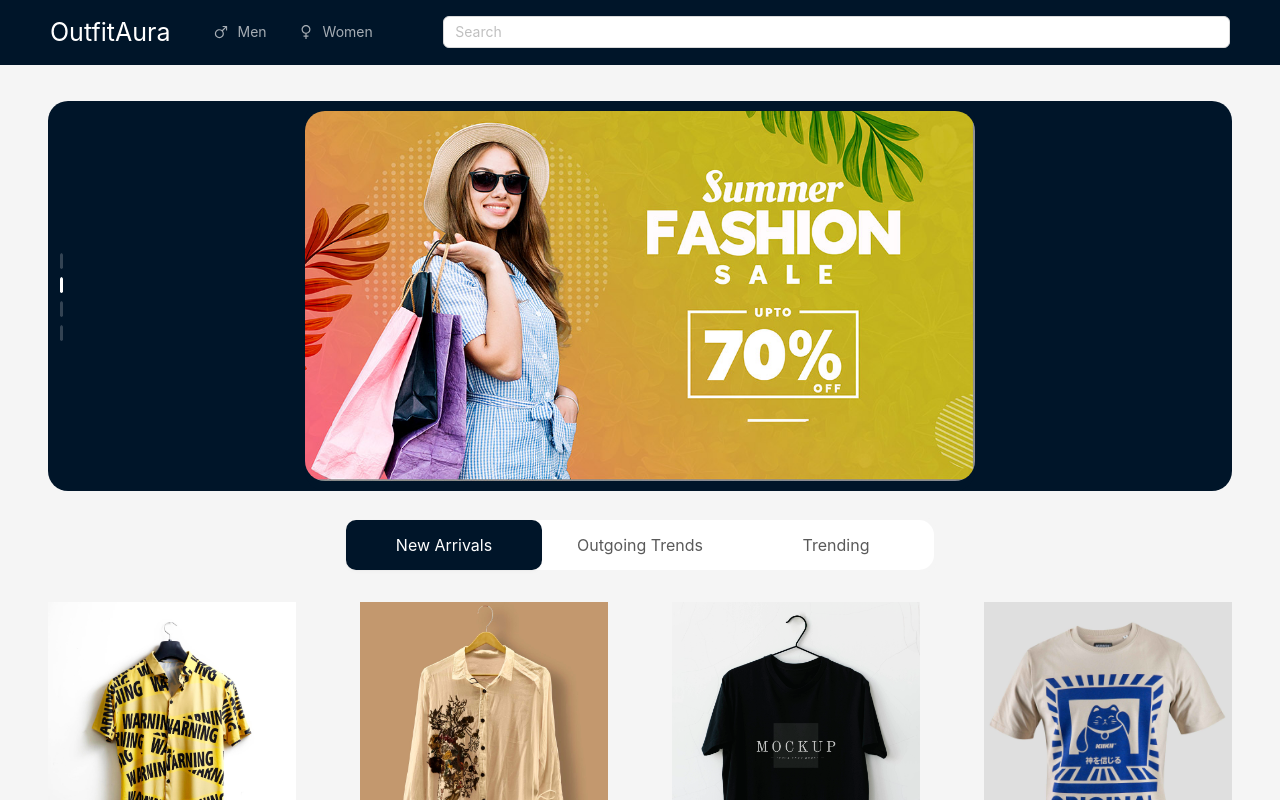
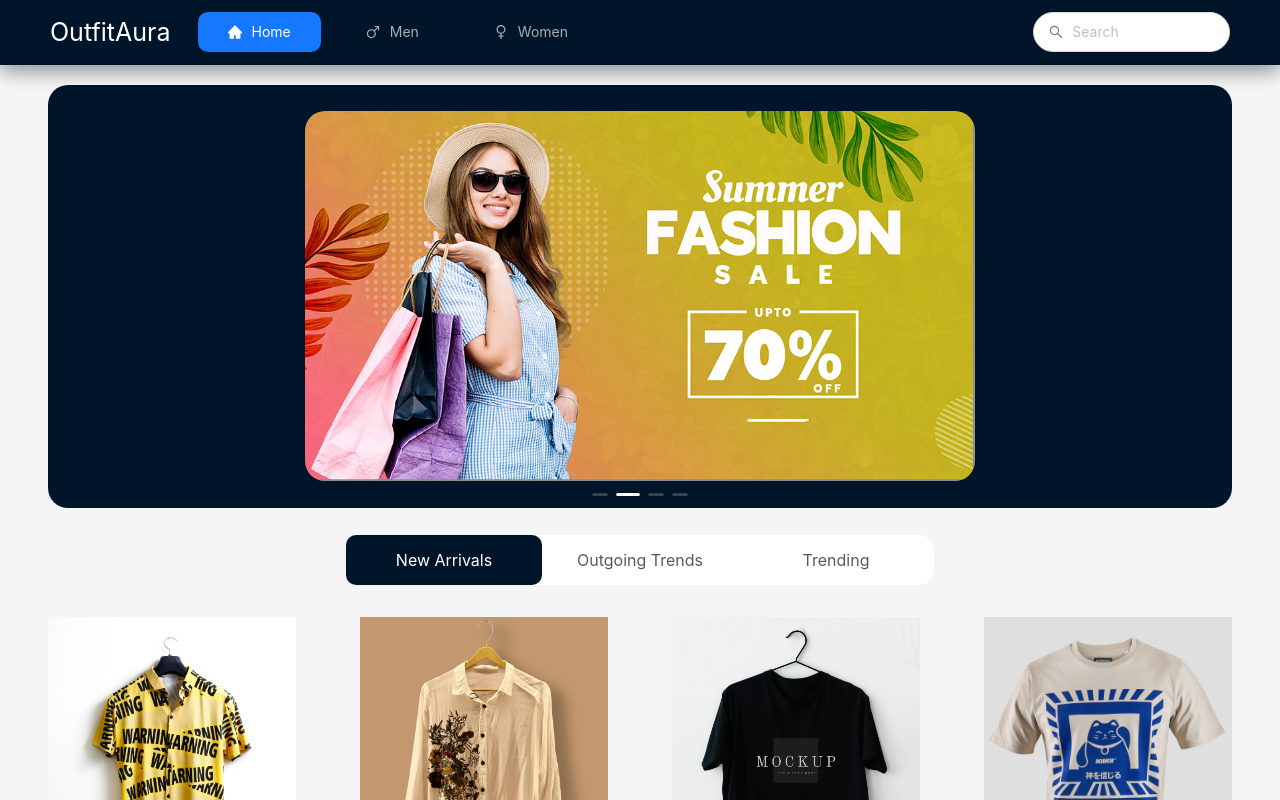
Before and after one commit to 2vergent/outfitaura, a React (Create React App) app: page / in a window 1280 px wide. Shown: the top 800 px of the page. Built offline with nearby package versions, Linux system fonts and the light colour scheme.

Commit message:
Polished Homepage

```diff
--- a/src/assets/styles/homepage.css
+++ b/src/assets/styles/homepage.css
@@ -4,6 +4,7 @@
   z-index: 1;
   width: 100%;
   height: 65px;
+  box-shadow: 0 4px 20px 0 rgba(0, 0, 0, 0.3), 0 6px 20px 0 rgba(0, 0, 0, 0.2);
 }
 
 #homepage-layout .header .logo-text {
@@ -11,18 +12,36 @@
   color: #fff;
 }
 
+#homepage-layout #homepage-menu {
+  height: 40px;
+  margin-top: 12px;
+}
+
+#homepage-layout #homepage-menu .ant-menu-item {
+  display: flex;
+  justify-content: center;
+  align-items: center;
+  border-radius: 10px;
+  margin-right: 15px;
+  padding: 0px 30px 0px 30px;
+}
+
+#homepage-layout .ant-input-affix-wrapper {
+  border-radius: 20px !important;
+  padding: 8px 10px 8px 15px;
+}
+
+#homepage-layout #homepage-search {
+  margin-left: 5px;
+}
+
 #homepage-layout .homepage-content {
   padding: 20px 48px;
 }
 
-#homepage-layout .homepage-content .home-intro-text {
-  color: #001529;
-  font-size: 80px;
-  font-weight: 600;
-}
-
-#homepage-layout .homepage-content .home-intro-desc {
-  font-size: 20px;
+#homepage-layout #homepage-carousel {
+  background: #001529;
+  border-radius: 20px;
 }
 
 #homepage-layout .homepage-content .carousel-wrapper-main,
@@ -75,19 +94,14 @@
   opacity: 1;
 }
 
-/* #homepage-layout .homepage-content .new-arrival-text {
-  height: 50px;
+#homepage-layout .buy-now-btn {
   background-color: #001529;
+  height: 38px;
   color: #fff;
-  border-radius: 20px;
-  margin: 10px 0px 20px 0px;
-  display: flex;
-  justify-content: center;
-  align-items: center;
-} */
+  width: 100%;
+}
 
 #homepage-layout #homepage-segmented .ant-segmented-group {
-  /* padding: 8px; */
   border-radius: 15px;
   height: 50px;
   display: flex;
@@ -103,7 +117,7 @@
   align-items: center;
   border-radius: 10px;
   background-color: #001529;
-  color: #fff !important;
+  color: #fff;
 }
 
 #homepage-layout #homepage-segmented .ant-segmented-item {
@@ -112,7 +126,6 @@
   justify-content: center;
   align-items: center;
   border-radius: 10px;
-  /* color: #fff; */
 }
 
 #homepage-layout #homepage-segmented .ant-segmented-thumb {
@@ -120,26 +133,3 @@
   background-color: #001529 !important;
   color: #fff !important;
 }
-
-/* #homepage-layout
-  #homepage-segmented
-  .ant-segmented-item-selected
-  .ant-segmented-item-label {
-  border-radius: 15px;
-  color: #000 !important;
-}
-
-#homepage-layout #homepage-segmented .ant-segmented-thumb {
-  color: #001529 !important;
-}
-
-#homepage-layout
-  #homepage-segmented
-  .ant-segmented-item
-  .ant-segmented-item-label {
-  height: 45px;
-  display: flex;
-  justify-content: center;
-  align-items: center;
-  color: #fff;
-} */
--- a/src/components/homepage.js
+++ b/src/components/homepage.js
@@ -12,27 +12,24 @@ import {
   Button,
   Segmented,
 } from "antd";
-import { ManOutlined, WomanOutlined } from "@ant-design/icons";
-import mock1 from "../assets/images/mock1.jpg";
-import mock2 from "../assets/images/mock2.jpg";
-import mock3 from "../assets/images/mock3.jpg";
-import mock4 from "../assets/images/mock4.jpg";
-import mock5 from "../assets/images/mock5.jpg";
-import mock6 from "../assets/images/mock6.jpg";
-import mock7 from "../assets/images/mock7.jpg";
-import mock8 from "../assets/images/mock8.jpg";
-import banner1 from "../assets/images/banner1.jpg";
-import banner2 from "../assets/images/banner2.jpg";
-import banner3 from "../assets/images/banner3.jpg";
-import banner4 from "../assets/images/banner4.jpg";
+import {
+  ManOutlined,
+  WomanOutlined,
+  HomeFilled,
+  SearchOutlined,
+} from "@ant-design/icons";
+import { newArrivals, newArrivalDesc, carouselImages } from "../utils/data";
 
 const { Header, Content, Footer } = Layout;
 const { Meta } = Card;
 
 const Homepage = () => {
-  const [bannerHover, setBannerHover] = useState(false);
-
   const items = [
+    {
+      key: "1",
+      label: "Home",
+      icon: <HomeFilled />,
+    },
     {
       key: "2",
       label: "Men",
@@ -45,90 +42,41 @@ const Homepage = () => {
     },
   ];
 
-  const newArrivals = [mock1, mock2, mock3, mock4, mock5, mock6, mock7, mock8];
-  const newArrivalDesc = [
-    { title: "Europe Street Beat", price: 1000 },
-    { title: "Asia Street Beat", price: 2000 },
-    { title: "America Street Beat", price: 3000 },
-    { title: "Africa Street Beat", price: 4000 },
-    { title: "Australia Street Beat", price: 5000 },
-    { title: "India Street Beat", price: 6000 },
-    { title: "Russia Street Beat", price: 7000 },
-    { title: "Antartica Street Beat", price: 8000 },
-  ];
-  const carouselImages = [
-    {
-      image: banner1,
-      title: "Classic Cotton Comfort Shirt",
-      desc: "Classic comfort meets timeless style in our cotton shirt. Perfect for any occasion, it effortlessly blends sophistication with ease.",
-    },
-    {
-      image: banner2,
-      title: "Urban Denim Casual",
-      desc: "Rugged denim meets urban coolness in this casual shirt. Versatile and stylish, it's your go-to for laid-back sophistication.",
-    },
-    {
-      image: banner3,
-      title: "Elegant Linen Blend",
-      desc: "Stay cool and elegant with our linen blend shirt. Ideal for warm days, it effortlessly combines comfort and sophistication.",
-    },
-    {
-      image: banner4,
-      title: "Bold Striped Statement",
-      desc: "Make a statement with bold stripes. This modern-fit shirt is for those who love standing out with confidence and style.",
-    },
-  ];
-
-  useEffect(() => {
-    console.log("BanneHover: ", bannerHover);
-  }, [bannerHover]);
-
   return (
     <Layout id="homepage-layout">
       <Header className="header">
         <Row type="flex">
-          <Col span={3} align="left">
+          <Col xs={6} sm={5} md={4} lg={3} align="left">
             <span className="logo-text">OutfitAura</span>
           </Col>
-          <Col span={5} align="left">
+          <Col xs={14} sm={15} md={16} lg={17} align="left">
             <Menu
+              id="homepage-menu"
               theme="dark"
               mode="horizontal"
               defaultSelectedKeys={["1"]}
               items={items}
             />
           </Col>
-          <Col span={16}>
-            <Input placeholder="Search"></Input>
+          <Col xs={4} sm={4} md={4} lg={4} align="right">
+            <Input
+              id="homepage-search"
+              prefix={<SearchOutlined style={{ color: "grey" }} />}
+              placeholder="Search"
+              allowClear
+            />
           </Col>
         </Row>
       </Header>
       <Content className="homepage-content">
         <Row type="flex">
-          {/* <Col xs={24} sm={24} md={24} lg={12} align="left">
-            <Row>
-              <Col>
-                <span className="home-intro-text">OutfitAura,</span>
-                <br />
-                <span className="home-intro-desc">
-                  Where style meets simplicity! Discover curated fashion that
-                  effortlessly blends comfort and chic. Embrace the ease of
-                  cool, everyday looks. Your wardrobe upgrade starts here!
-                </span>
-              </Col>
-            </Row>
-          </Col> */}
           <Col span={24} align="center">
             <Col xs={24} sm={24} md={24} lg={24} align="center">
-              <Carousel autoplay dotPosition={"left"}>
+              <Carousel id="homepage-carousel" autoplay dotPosition={"bottom"}>
                 {carouselImages.map((carousel) => (
                   <div>
                     <h3 className="carousel-wrapper-main">
-                      <div
-                        className="carousel-wrapper"
-                        onMouseOver={() => setBannerHover(true)}
-                        onMouseLeave={() => setBannerHover(false)}
-                      >
+                      <div className="carousel-wrapper">
                         <Image
                           src={carousel.image}
                           preview={false}
@@ -143,8 +91,13 @@ const Homepage = () => {
                               <p className="carousel-text">{carousel.title}</p>
                               <p className="carousel-text">{carousel.desc}</p>
                             </Col>
-                            <Col span={2} offset={6}>
-                              <Button>Buy Now</Button>
+                            <Col span={5} offset={6}>
+                              <Button
+                                id="homepage-buy-now"
+                                className="buy-now-btn"
+                              >
+                                Buy Now
+                              </Button>
                             </Col>
                           </Row>
                         </div>
@@ -156,16 +109,7 @@ const Homepage = () => {
             </Col>
           </Col>
         </Row>
-        {/* <Row>
-          <Col span={24} align="center">
-            <Col span={4}>
-              <div className="new-arrival-text">
-                <p>New Arrivals</p>
-              </div>
-            </Col>
-          </Col>
-        </Row> */}
-        <Row className="mt-10">
+        <Row className="mt-25">
           <Col span={24} align="center">
             <Col sm={24} md={24} lg={12}>
               <Segmented
--- /dev/null
+++ b/src/utils/data.js
@@ -0,0 +1,55 @@
+import mock1 from "../assets/images/mock1.jpg";
+import mock2 from "../assets/images/mock2.jpg";
+import mock3 from "../assets/images/mock3.jpg";
+import mock4 from "../assets/images/mock4.jpg";
+import mock5 from "../assets/images/mock5.jpg";
+import mock6 from "../assets/images/mock6.jpg";
+import mock7 from "../assets/images/mock7.jpg";
+import mock8 from "../assets/images/mock8.jpg";
+import banner1 from "../assets/images/banner1.jpg";
+import banner2 from "../assets/images/banner2.jpg";
+import banner3 from "../assets/images/banner3.jpg";
+import banner4 from "../assets/images/banner4.jpg";
+
+export const newArrivals = [
+  mock1,
+  mock2,
+  mock3,
+  mock4,
+  mock5,
+  mock6,
+  mock7,
+  mock8,
+];
+export const newArrivalDesc = [
+  { title: "Europe Street Beat", price: 1000 },
+  { title: "Asia Street Beat", price: 2000 },
+  { title: "America Street Beat", price: 3000 },
+  { title: "Africa Street Beat", price: 4000 },
+  { title: "Australia Street Beat", price: 5000 },
+  { title: "India Street Beat", price: 6000 },
+  { title: "Russia Street Beat", price: 7000 },
+  { title: "Antartica Street Beat", price: 8000 },
+];
+export const carouselImages = [
+  {
+    image: banner1,
+    title: "Classic Cotton Comfort Shirt",
+    desc: "Classic comfort meets timeless style in our cotton shirt. Perfect for any occasion, it effortlessly blends sophistication with ease.",
+  },
+  {
+    image: banner2,
+    title: "Urban Denim Casual",
+    desc: "Rugged denim meets urban coolness in this casual shirt. Versatile and stylish, it's your go-to for laid-back sophistication.",
+  },
+  {
+    image: banner3,
+    title: "Elegant Linen Blend",
+    desc: "Stay cool and elegant with our linen blend shirt. Ideal for warm days, it effortlessly combines comfort and sophistication.",
+  },
+  {
+    image: banner4,
+    title: "Bold Striped Statement",
+    desc: "Make a statement with bold stripes. This modern-fit shirt is for those who love standing out with confidence and style.",
+  },
+];
```
